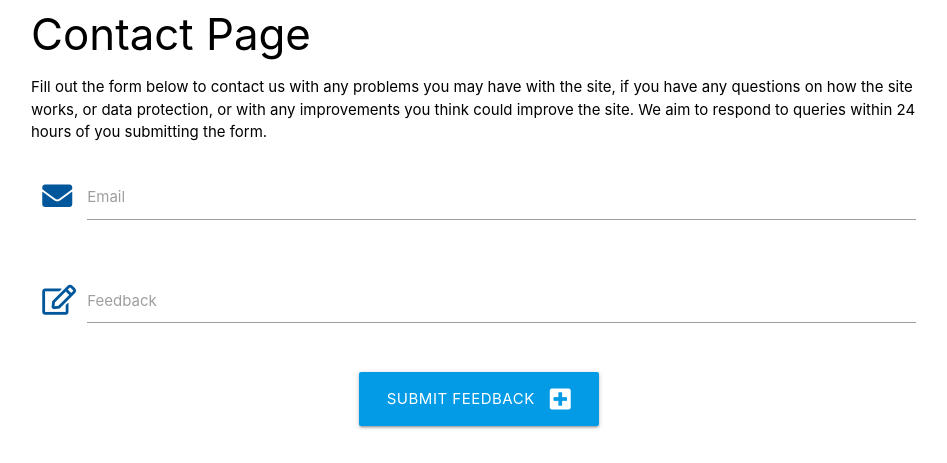
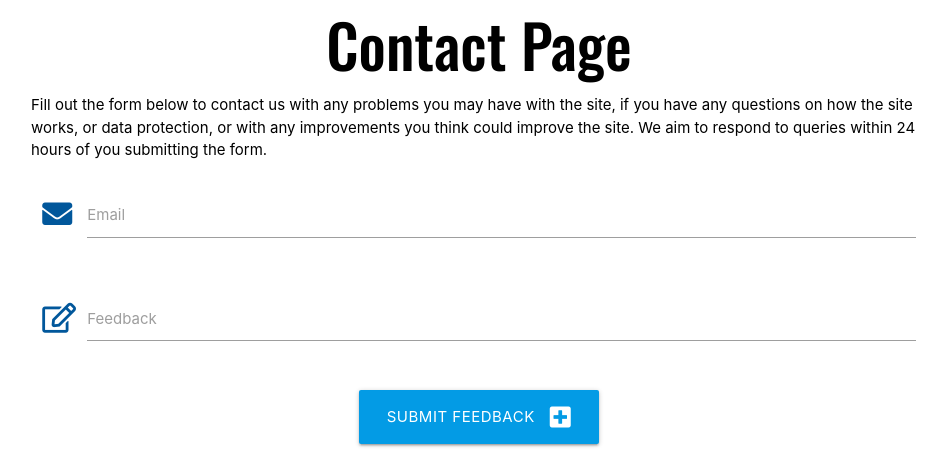
Before and after one commit to AJWest22/MS3-Submission, a Flask app: page /contact_page in a window 1280 px wide. Shown: the part 389-852 px from the top of the page, without its empty margins (161-1108 px from the left). Before the commit the page ends 818 px from the top, so only its background shows below. Run offline with Flask 2, Linux system fonts and the light colour scheme; some libraries are stand-ins or nearby versions; grey boxes are pictures that could not be loaded.

Commit message:
add header text styling

```diff
--- a/static/css/style.css
+++ b/static/css/style.css
@@ -17,3 +17,9 @@
     margin: 5px;
     line-height: 42px;
 }
+
+.header-text {
+    text-align: center;
+    font-family: Oswald;
+    font-size: 4em;
+}
```
